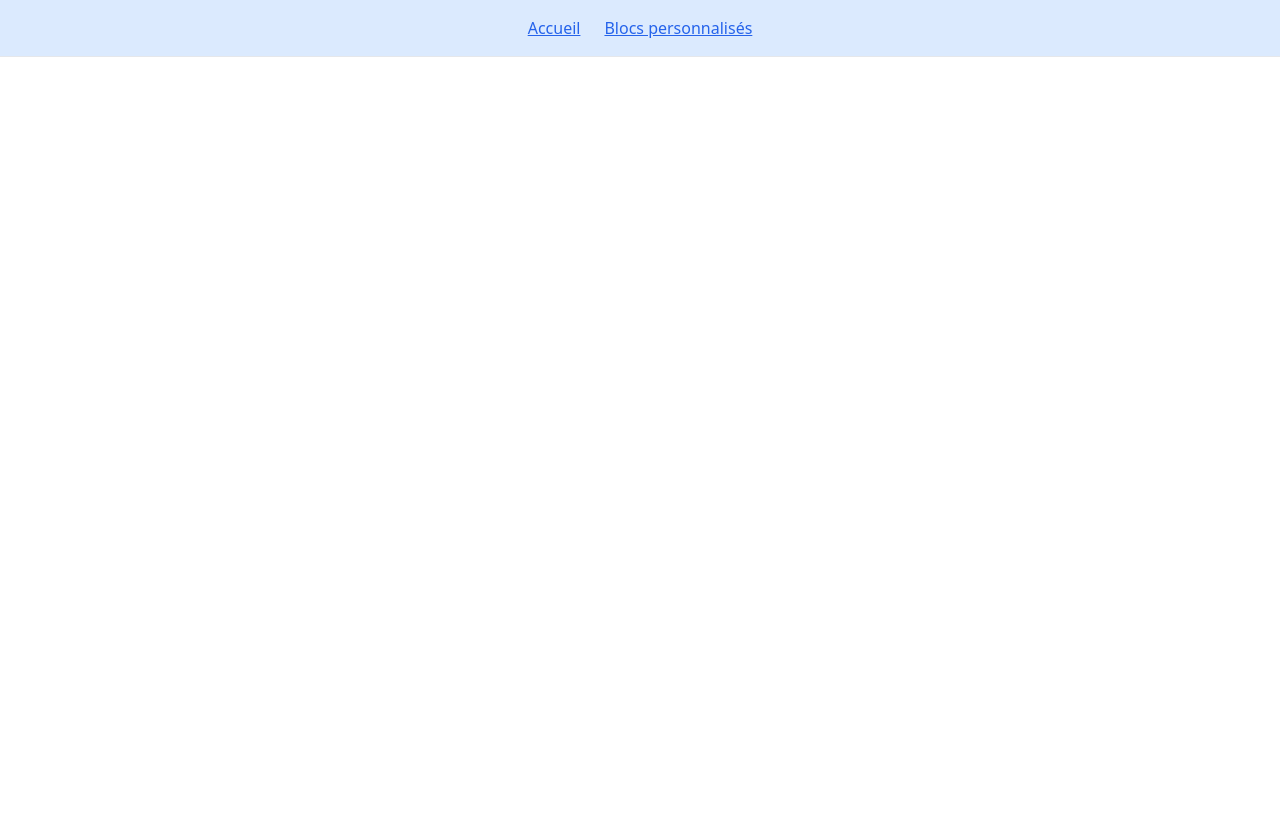
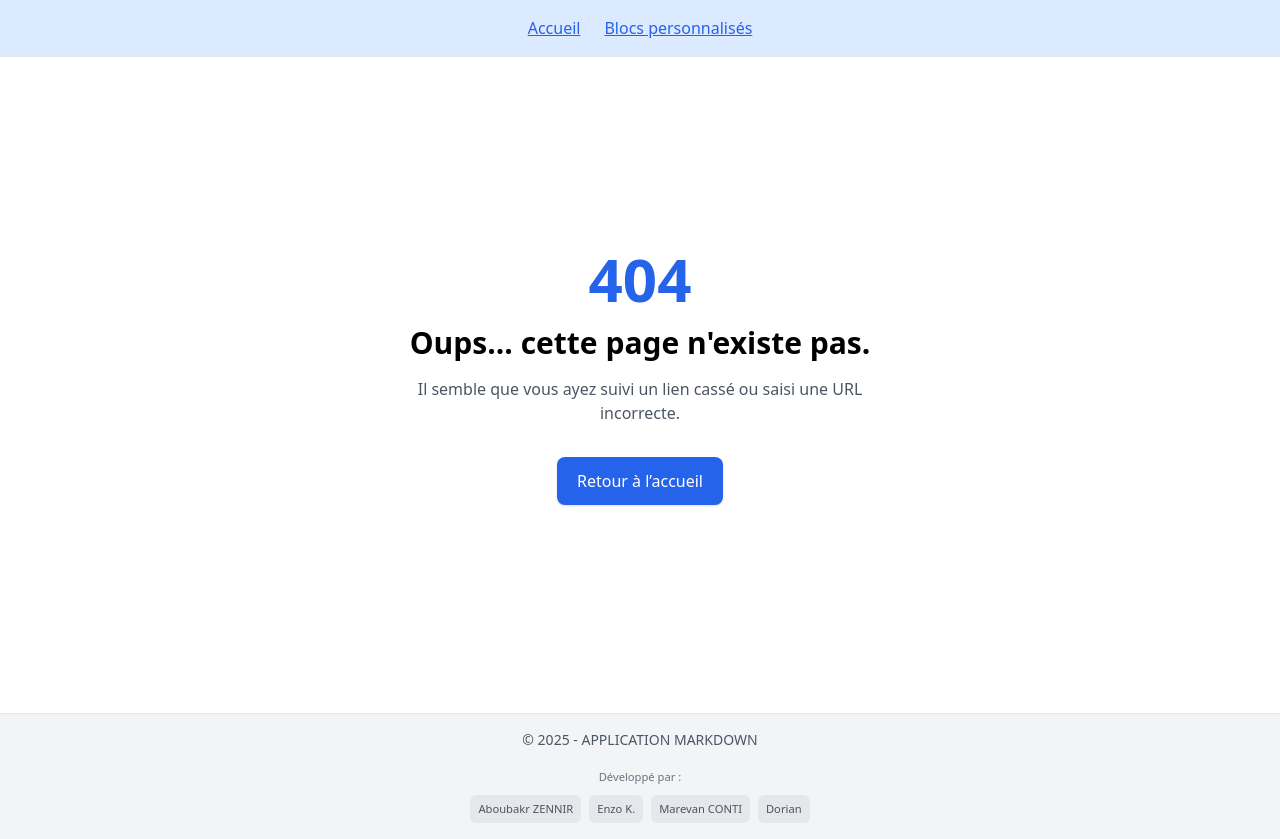
Before and after one commit to EnzoKFM/markdown-project, a React (Vite) app: page /markdown in a window 1280 px wide. Before the commit the page ends 800 px from the top, so only its background shows below. Built offline with nearby package versions, Linux system fonts and the light colour scheme.

Commit message:
feat: add Layout with Header, Footer and Outlet + add Error404 pages

```diff
--- a/src/App.jsx
+++ b/src/App.jsx
@@ -1,28 +1,8 @@
-import { Routes, Route, Link } from "react-router-dom";
-import Home from "./pages/Home";
-import Blocks from "./pages/Blocks";
+import { RouterProvider } from "react-router-dom";
+import router from "./router/router";
 
 function App() {
-  return (
-    <>
-      <nav className="flex flex-row justify-center bg-blue-100 p-4 mb-6 border-b border-gray-200 space-x-6">
-        <Link to="/" className="text-blue-600 hover:text-blue-800 underline">
-          Accueil
-        </Link>
-        <Link
-          to="/blocks"
-          className="text-blue-600 hover:text-blue-800 underline"
-        >
-          Blocs personnalisés
-        </Link>
-      </nav>
-
-      <Routes>
-        <Route path="/" element={<Home />} />
-        <Route path="/blocks" element={<Blocks />} />
-      </Routes>
-    </>
-  );
+  return <RouterProvider router={router} />;
 }
 
 export default App;
--- /dev/null
+++ b/src/components/Footer.jsx
@@ -0,0 +1,22 @@
+function Footer() {
+  return (
+    <footer className="bg-gray-100 p-4 text-center border-t mt-10 text-sm text-gray-600">
+      © {new Date().getFullYear()} - APPLICATION MARKDOWN
+      <div className="mt-4">
+        <small className="text-gray-500 text-center">Développé par :</small>
+        <div className="flex gap-2 justify-center mt-2">
+          <small className="bg-gray-200 px-2 py-1 rounded-md">
+            Aboubakr ZENNIR
+          </small>
+          <small className="bg-gray-200 px-2 py-1 rounded-md">Enzo K.</small>
+          <small className="bg-gray-200 px-2 py-1 rounded-md">
+            Marevan CONTI
+          </small>
+          <small className="bg-gray-200 px-2 py-1 rounded-md">Dorian</small>
+        </div>
+      </div>
+    </footer>
+  );
+}
+
+export default Footer;
--- /dev/null
+++ b/src/components/Header.jsx
@@ -0,0 +1,19 @@
+import { Link } from "react-router-dom";
+
+function Header() {
+  return (
+    <nav className="flex flex-row justify-center bg-blue-100 p-4 mb-6 border-b border-gray-200 space-x-6">
+      <Link to="/" className="text-blue-600 hover:text-blue-800 underline">
+        Accueil
+      </Link>
+      <Link
+        to="/blocks"
+        className="text-blue-600 hover:text-blue-800 underline"
+      >
+        Blocs personnalisés
+      </Link>
+    </nav>
+  );
+}
+
+export default Header;
--- a/src/components/blocks/BlockForm.jsx
+++ b/src/components/blocks/BlockForm.jsx
@@ -50,7 +50,7 @@ function BlockForm({ onSubmit }) {
             <textarea
               value={content}
               onChange={(e) => setContent(e.target.value)}
-              placeholder="Contenu markdown ou HTML..."
+              placeholder="Contenu markdown et/ou HTML..."
               rows={12}
               className="w-full px-3 py-2 border border-gray-300 rounded-md font-mono text-sm focus:outline-none focus:ring-2 focus:ring-blue-500 resize-y"
             />
--- a/src/main.jsx
+++ b/src/main.jsx
@@ -1,13 +1,10 @@
 import { StrictMode } from "react";
 import { createRoot } from "react-dom/client";
-import { BrowserRouter } from "react-router-dom";
 import App from "./App";
 import "./App.css";
 
 createRoot(document.getElementById("root")).render(
   <StrictMode>
-    <BrowserRouter>
-      <App />
-    </BrowserRouter>
+    <App />
   </StrictMode>
 );
--- /dev/null
+++ b/src/pages/Error404.jsx
@@ -0,0 +1,26 @@
+import { Link } from "react-router-dom";
+
+function Error404() {
+  return (
+    <div className="min-h-[70vh] flex flex-col items-center justify-center text-center px-4">
+      <h1 className="text-6xl font-extrabold text-blue-600 mb-4">404</h1>
+
+      <h2 className="text-2xl md:text-3xl font-semibold mb-4">
+        Oups... cette page n'existe pas.
+      </h2>
+
+      <p className="text-gray-600 mb-8 max-w-md">
+        Il semble que vous ayez suivi un lien cassé ou saisi une URL incorrecte.
+      </p>
+
+      <Link
+        to="/"
+        className="px-5 py-3 bg-blue-600 text-white rounded-lg shadow hover:bg-blue-700 transition"
+      >
+        Retour à l’accueil
+      </Link>
+    </div>
+  );
+}
+
+export default Error404;
--- /dev/null
+++ b/src/pages/Layout.jsx
@@ -0,0 +1,19 @@
+import { Outlet } from "react-router-dom";
+import Header from "../components/Header";
+import Footer from "../components/Footer";
+
+function Layout() {
+  return (
+    <div className="min-h-screen flex flex-col">
+      <Header />
+
+      <main className="flex-1 p-4">
+        <Outlet />
+      </main>
+
+      <Footer />
+    </div>
+  );
+}
+
+export default Layout;
--- /dev/null
+++ b/src/router/router.js
@@ -0,0 +1,28 @@
+import { createBrowserRouter } from "react-router-dom";
+import Blocks from "../pages/Blocks";
+import Home from "../pages/Home";
+import Layout from "../pages/Layout";
+import Error404 from "../pages/Error404";
+
+const router = createBrowserRouter([
+  {
+    path: "/",
+    Component: Layout,
+    children: [
+      {
+        index: true,
+        Component: Home,
+      },
+      {
+        path: "blocks",
+        Component: Blocks,
+      },
+      {
+        path: "*",
+        Component: Error404,
+      },
+    ],
+  },
+]);
+
+export default router;
```
